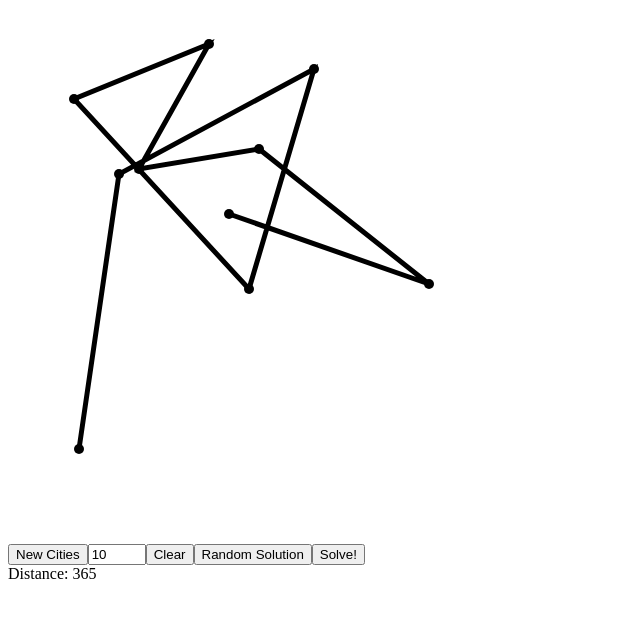
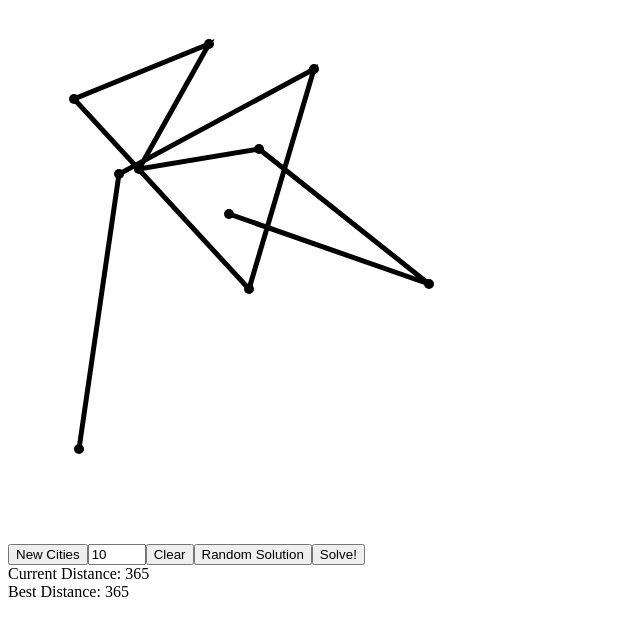
Before and after one commit to ahuth/evolved-salesman, a React (Create React App) app: page / in a window 1280 px wide. Both pictures are taken after a click on the button "Random Solution". Shown: the top 636 px of the page, without its empty margins (0-640 px from the left). Built offline with nearby package versions, Linux system fonts and the light colour scheme.

Commit message:
Keep track of best score we've seen

```diff
--- a/src/components/app.jsx
+++ b/src/components/app.jsx
@@ -10,8 +10,9 @@ import randomCities from '../utils/random-cities';
 
 export default class App extends React.Component {
   state = {
+    bestCost: undefined,
     cities: randomCities(10),
-    cost: undefined,
+    currentCost: undefined,
     count: 10,
     path: undefined,
   }
@@ -51,8 +52,11 @@ export default class App extends React.Component {
           onSolveClick={this.handleSolveClick}
           count={this.state.count}
         />
-        {this.state.cost && (
-          <span>Distance: {this.state.cost}</span>
+        {this.state.currentCost && (
+          <React.Fragment>
+            <div>Current Distance: {this.state.currentCost}</div>
+            <div>Best Distance: {this.state.bestCost}</div>
+          </React.Fragment>
         )}
       </div>
     );
--- a/src/updaters/clear-solution.js
+++ b/src/updaters/clear-solution.js
@@ -1,6 +1,7 @@
 export default function clearSolution() {
   return {
-    cost: undefined,
+    bestCost: undefined,
+    currentCost: undefined,
     path: undefined,
   };
 }
--- a/src/updaters/new-cities.js
+++ b/src/updaters/new-cities.js
@@ -2,8 +2,9 @@ import randomCities from '../utils/random-cities';
 
 export default function newCities({ count }) {
   return {
+    bestCost: undefined,
     cities: randomCities(Number(count)),
-    cost: undefined,
+    currentCost: undefined,
     path: undefined,
   };
 }
--- a/src/updaters/new-count.js
+++ b/src/updaters/new-count.js
@@ -7,8 +7,9 @@ export default function newCount(nextCount, { cities, count }) {
     const newLength = cities.length + diff;
 
     return {
+      bestCost: undefined,
       cities: cities.slice(0, newLength),
-      cost: undefined,
+      currentCost: undefined,
       count: nextCount,
       path: undefined,
     };
@@ -16,8 +17,9 @@ export default function newCount(nextCount, { cities, count }) {
     const newCities = randomCities(diff);
 
     return {
+      bestCost: undefined,
       cities: cities.concat(newCities),
-      cost: undefined,
+      currentCost: undefined,
       count: nextCount,
       path: undefined,
     };
--- a/src/updaters/new-random-solution.js
+++ b/src/updaters/new-random-solution.js
@@ -1,11 +1,13 @@
 import _ from 'lodash';
 import * as Chromosome from '../utils/chromosome';
 
-export default function newRandomSolution({ cities }) {
+export default function newRandomSolution({ bestCost = Infinity, cities }) {
   const solution = Chromosome.create(_.shuffle(cities));
+  const cost = Math.round(solution.cost);
 
   return {
-    cost: Math.round(solution.cost),
+    bestCost: Math.min(bestCost, cost),
+    currentCost: cost,
     path: solution.path,
   };
 }
--- a/src/updaters/new-solution.js
+++ b/src/updaters/new-solution.js
@@ -1,11 +1,13 @@
 import * as Population from '../utils/population';
 
-export default function newSolution({ cities }) {
+export default function newSolution({ bestCost = Infinity, cities }) {
   const population = Population.create(cities);
   const fittest = Population.evolve(population);
+  const cost = Math.round(fittest.cost);
 
   return {
-    cost: Math.round(fittest.cost),
+    bestCost: Math.min(bestCost, cost),
+    currentCost: cost,
     path: fittest.path,
   };
 }
```
